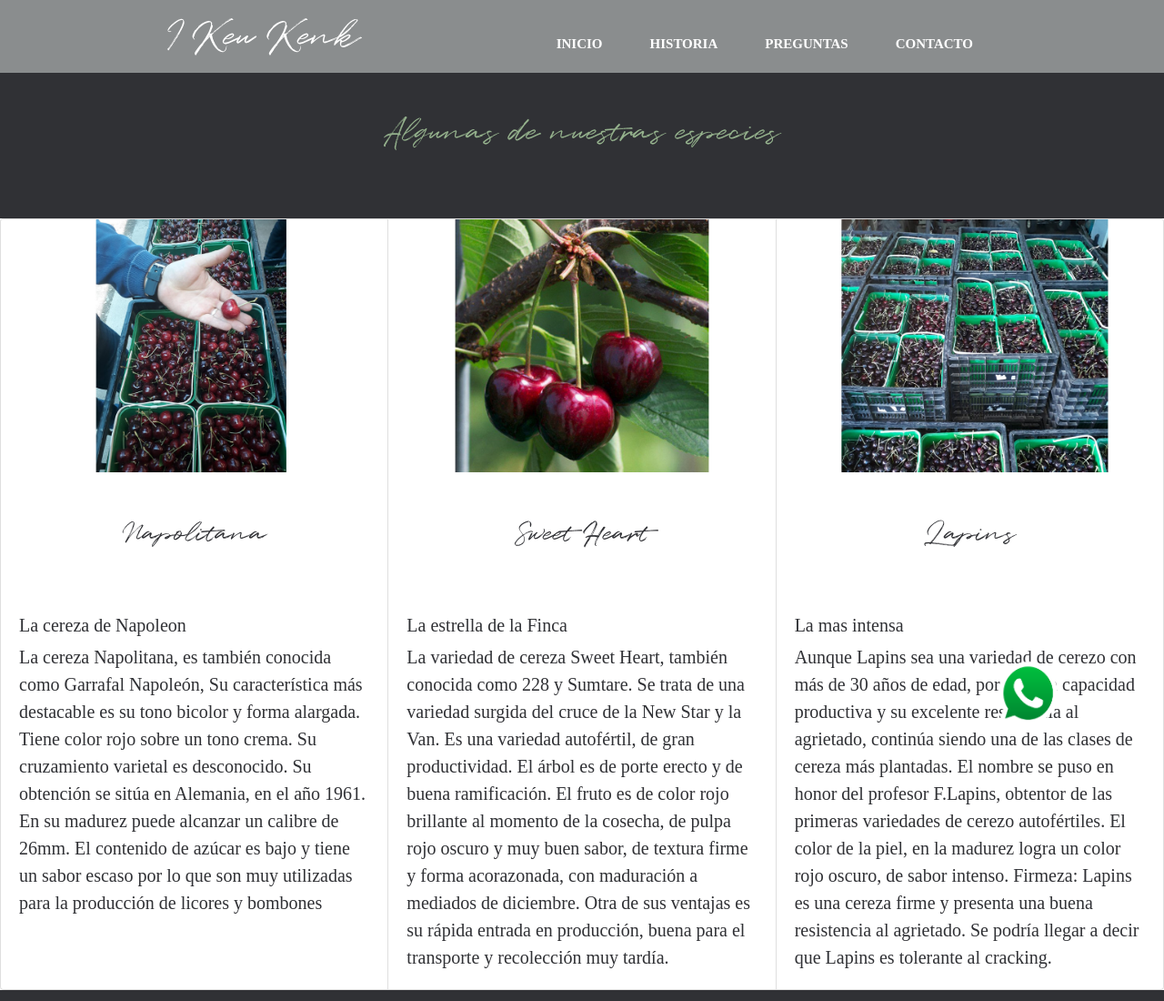
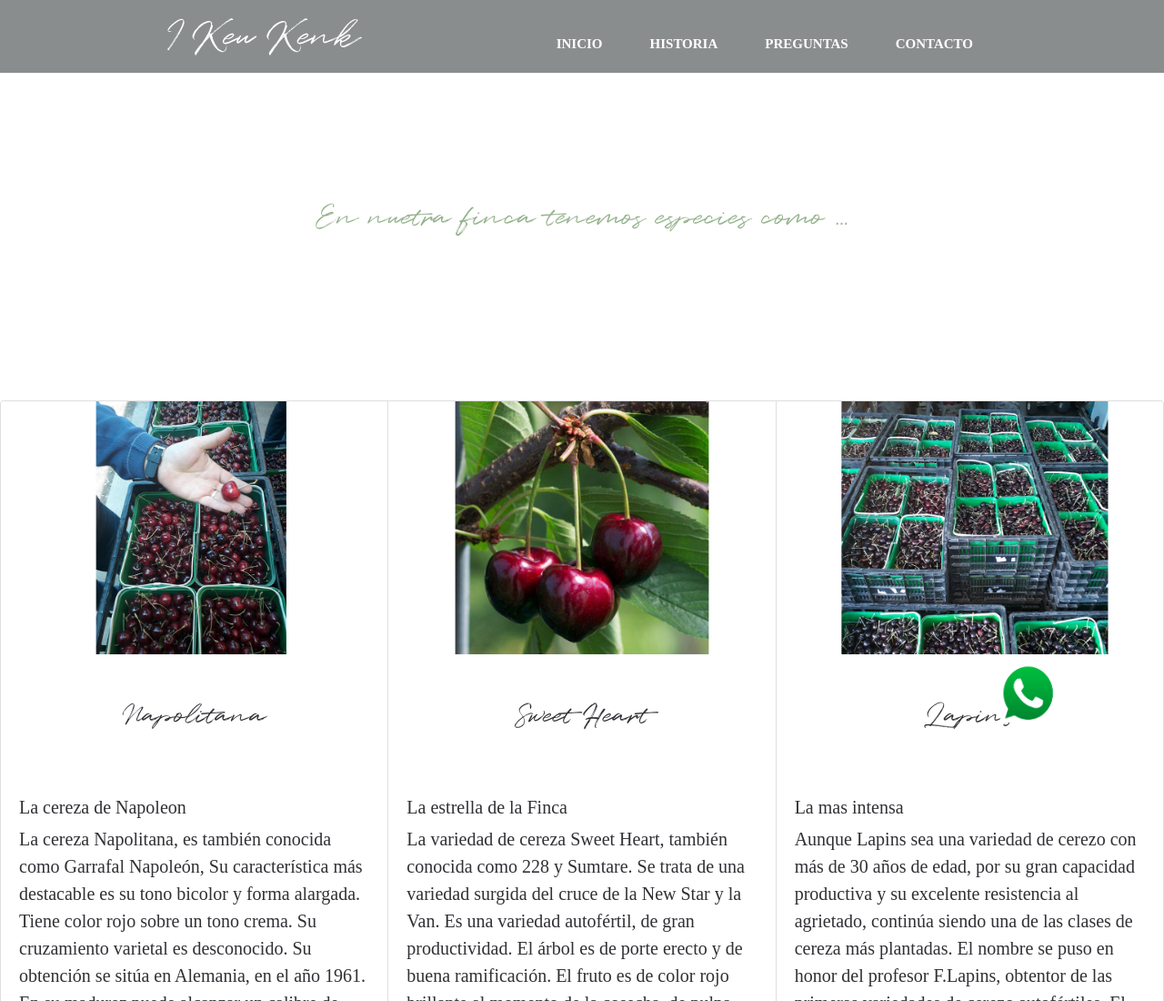
Before and after one commit to luchapri/Mi-Proyecto-Ikeuken, a plain HTML site: page pag/productos.html in a window 1280 px wide. Shown: the top 1100 px of the page at 91% size. Drawn offline with nearby package versions, Linux system fonts and the light colour scheme; a web font is replaced by a local one.

Commit message:
arreglos finales

```diff
--- a/pag/productos.html
+++ b/pag/productos.html
@@ -5,9 +5,8 @@
     <meta charset="UTF-8">
     <meta http-equiv="X-UA-Compatible" content="IE=edge">
     <meta name="viewport" content="width=device-width, initial-scale=1.0">
-    <meta name="description" content="Podras formular y leer las preguntas mas frecuentes de nuestros clientes ">
     <meta name="keywords" content="cereza, mejor cereza del mundo, cherry, tehuelches, antiguos, patagonia, argentina, santa cruz, lago buenos aires, pueblos originarios, natural, organico, sin quimicos, sabor, dulce">
-    <title>Preguntas Frecuentes</title>
+    <title>Nuetros Productos</title>
     <link rel="stylesheet" href="https://cdn.jsdelivr.net/npm/bootstrap@4.6.2/dist/css/bootstrap.min.css"
         integrity="sha384-xOolHFLEh07PJGoPkLv1IbcEPTNtaed2xpHsD9ESMhqIYd0nLMwNLD69Npy4HI+N" crossorigin="anonymous">
     <link rel="stylesheet" href="https://cdnjs.cloudflare.com/ajax/libs/font-awesome/6.4.0/css/all.min.css"
@@ -29,56 +28,38 @@
             <button class="nav-toggle">
                 <i class="fa-solid fa-bars"></i>
             </button>
-            <ul class="nav-menu ">
+            <ul class="nav-menu">
                 <li class="nav-menu-item">
                     <a href="../index.html" class="nav-menu-link nav-link">Inicio</a>
                 </li>
                 <li class="nav-menu-item ">
-                    <a href="./historia.html" class="nav-menu-link nav-link ">Historia</a>
+                    <a href="./historia.html" class="nav-menu-link nav-link">Historia</a>
                 </li>
                 <li class="nav-menu-item">
-                    <a href="./pag/productos.html" class="nav-menu-link nav-link">Productos</a>
+                    <a href="./preguntas.html" class="nav-menu-link nav-link">Preguntas</a>
                 </li>
-
                 <li class="nav-menu-item ">
-                    <a href="./pag/contacto.html" class="nav-menu-link nav-link ">Contacto</a>
+                    <a href="./contacto.html" class="nav-menu-link nav-link">Contacto</a>
                 </li>
             </ul>
         </nav>
     </header>
 <!-- fin head -->
-<!-- inicia body -->
-<body>
-    <!-- inicia header -->
-    <header class="header">
-        <nav class="nav">
+<br>
+    <br>
+    <br>
+    <br>
+    <br>
+    <div class="sec" >
+    <h2 > En nuetra finca tenemos especies como ...</h2>
+    </div>
+    <br>
+    <br>
+    <br>
+    <br>
+    <br>
 
-            <a href="#" class="logo nav-link">I Keu Kenk</a>
-            <button class="nav-toggle">
-                <i class="fa-solid fa-bars"></i>
-            </button>
-            <ul class="nav-menu ">
-                <li class="nav-menu-item">
-                    <a href="../index.html" class="nav-menu-link nav-link">Inicio</a>
-                </li>
-                <li class="nav-menu-item">
-                    <a href="./historia.html" class="nav-menu-link nav-link">Historia</a>
-                </li>
-                <li class="nav-menu-item ">
-                    <a href="./preguntas.html" class="nav-menu-link nav-link ">Preguntas</a>
-                </li>
-                <li class="nav-menu-item ">
-                    <a href="./contacto.html" class="nav-menu-link nav-link ">Contacto</a>
-                </li>
-            </ul>
-        </nav>
-    </header>
-<!-- header fin -->
-    <!-- main inicia -->
-    <main class="main4">
-        <p class="encontramos"> Algunas de nuestras especies</p>
-    </main>
-    <!-- main fin -->
+
     <!-- section Napo inicia -->
     <div class="card-group">
         <div class="card">
```
Also changed, not shown: pag/historia.html (+2 -2 lines), pag/preguntas.html (+12 -3 lines).
